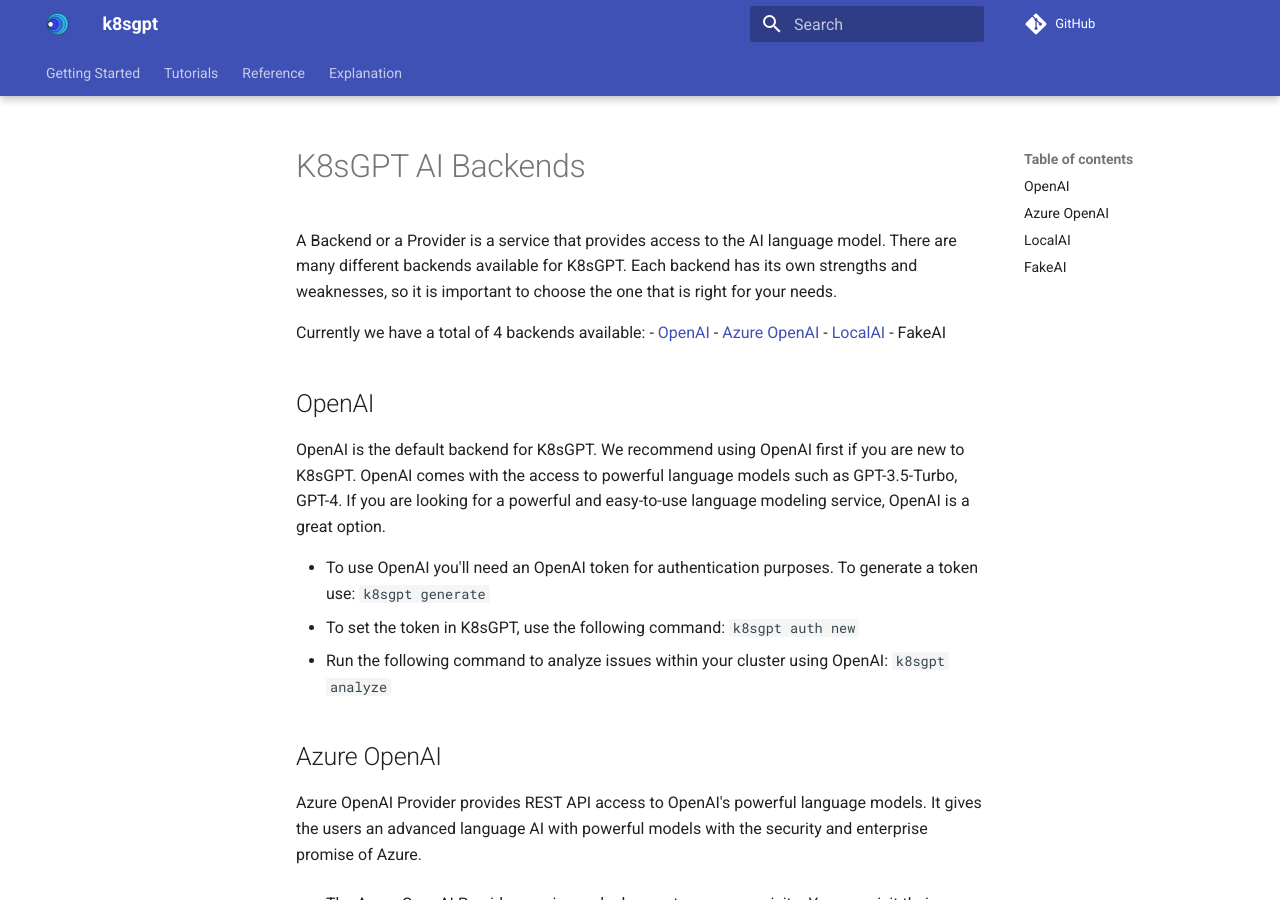
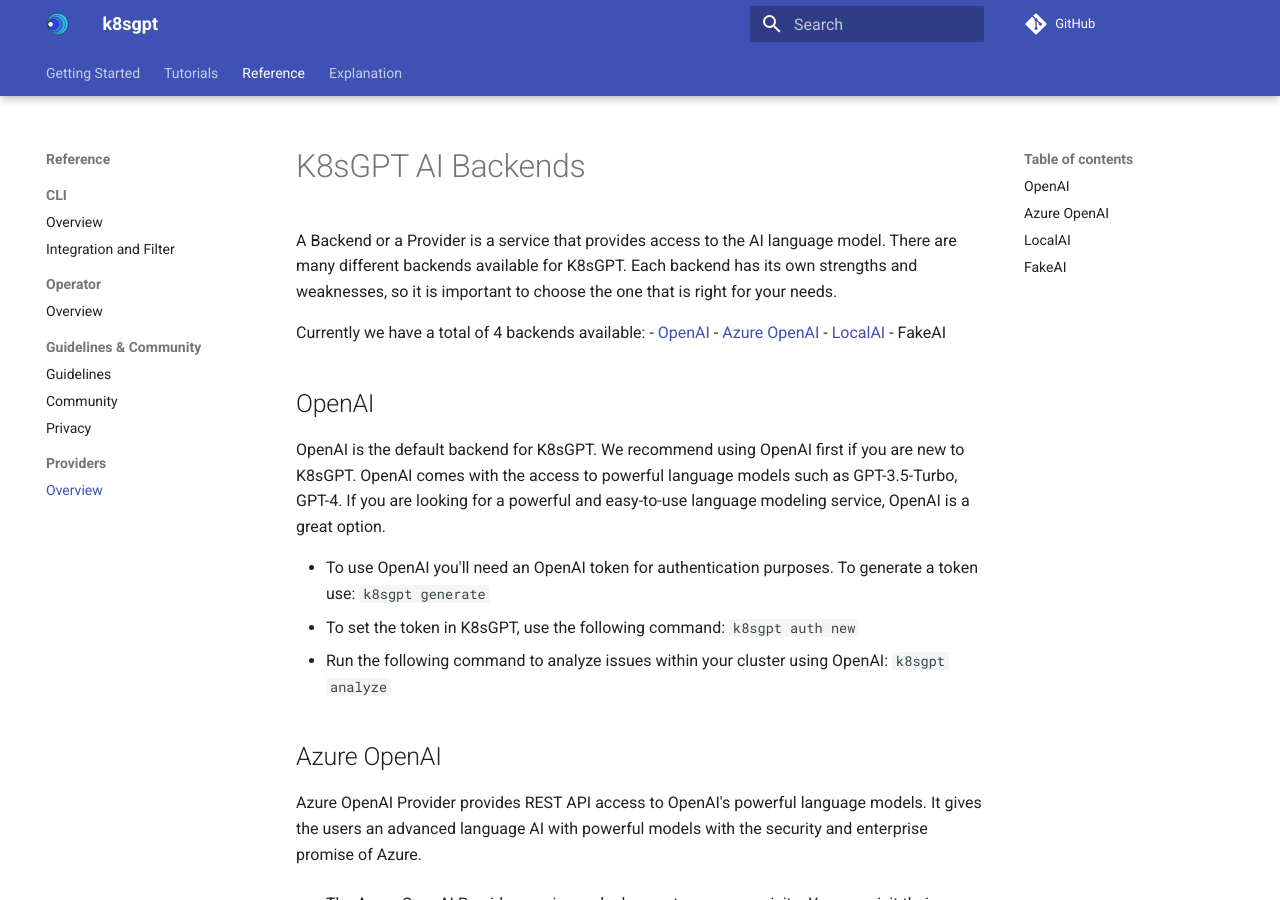
Before and after one commit to k8sgpt-ai/docs, an MkDocs documentation site: the page built from docs/reference/providers/backend.md, in a window 1280 px wide and 900 px high. Built offline with MkDocs 1.6.1 and Material for MkDocs 9.7.7, drawn with Linux system fonts in a browser that asks for light colours; comment, search, counter and statistics services are not loaded.

Commit message:
adding backend providers to the mkdocs index file
Signed-off-by: AnaisUrlichs <urlichsanais@gmail.com>

```diff
--- a/mkdocs.yml
+++ b/mkdocs.yml
@@ -25,6 +25,8 @@ nav:
           - Guidelines: reference/guidelines/guidelines.md
           - Community: reference/guidelines/community.md
           - Privacy: reference/guidelines/privacy.md
+      - Providers:
+          - Overview: reference/providers/backend.md
   - Explanation: explanation/index.md
 
 theme:
```
